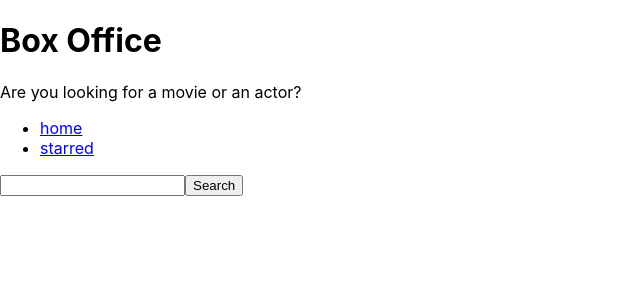
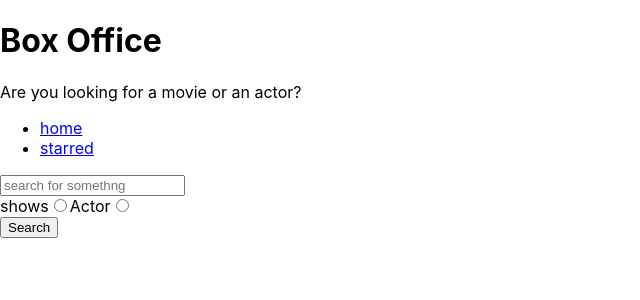
Before and after one commit to atulbaj/box-office, a React (Create React App) app: page / in a window 1280 px wide. Shown: the top 300 px of the page, without its empty margins (0-640 px from the left). Built offline with nearby package versions, Linux system fonts and the light colour scheme.

Commit message:
added search option

```diff
--- a/src/pages/Home.js
+++ b/src/pages/Home.js
@@ -5,10 +5,11 @@
 const Home = () => {
   const [input, setInput] = useState('');
   const [results, setResults] = useState(null);
+  const [searchOption, setSearchOption] = useState('');
   const onSearch = () => {
     // https://api.tvmaze.com/search/shows?q=men
 
-    apiGet(`/search/shows?q=${input}`).then(result => {
+    apiGet(`/search/${searchOption}?q=${input}`).then(result => {
       setResults(result);
     });
   };
@@ -20,19 +21,21 @@
       onSearch();
     }
   };
+  const onRadioChange = ev => {
+    setSearchOption(ev.target.value);
+  };
+  console.log(searchOption);
 
   const renderResults = () => {
     if (results && results.length === 0) {
       return <div> No results</div>;
     }
     if (results && results.length > 0) {
-      return (
-        <div>
-          {results.map(item => (
-            <div key={item.show.id}>{item.show.name}</div>
-          ))}
-        </div>
-      );
+      return results[0].show
+        ? results.map(item => <div key={item.show.id}>{item.show.name}</div>)
+        : results.map(item => (
+            <div key={item.person.id}>{item.person.name}</div>
+          ));
     }
 
     return null;
@@ -42,10 +45,33 @@
     <MainPageLayout>
       <input
         type="text"
+        placeholder="search for somethng"
         onChange={onInputChange}
         onKeyDown={onKeyDown}
         value={input}
       />
+      <div>
+        <label htmlFor="shows-search">
+          shows
+          <input
+            id="shows-search"
+            name="select"
+            type="radio"
+            value="shows"
+            onChange={onRadioChange}
+          />
+        </label>
+        <label htmlFor="Actors-search">
+          Actor
+          <input
+            id="Actors-search"
+            name="select"
+            type="radio"
+            value="people"
+            onChange={onRadioChange}
+          />
+        </label>
+      </div>
       <button type="button" onClick={onSearch}>
         Search
       </button>
```
